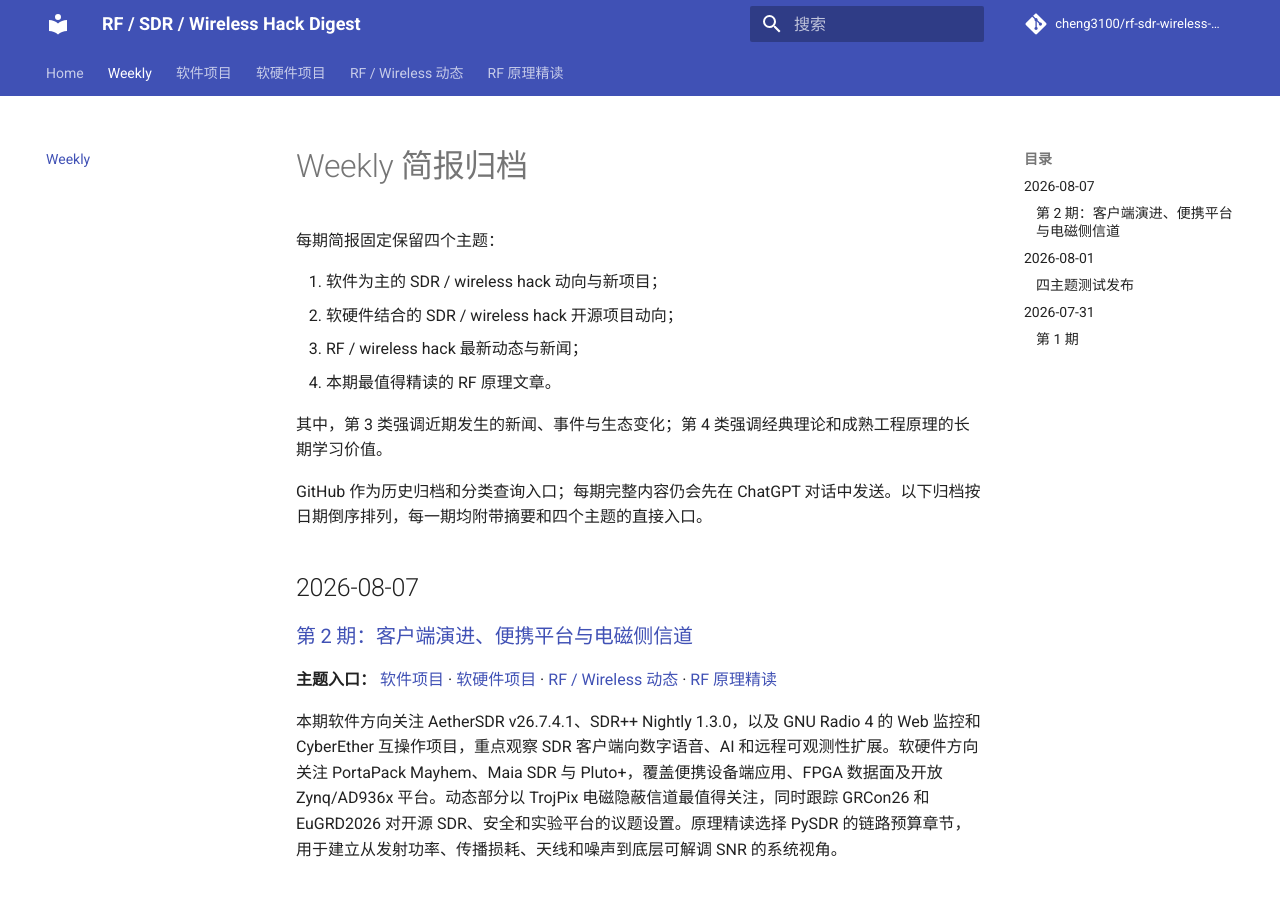
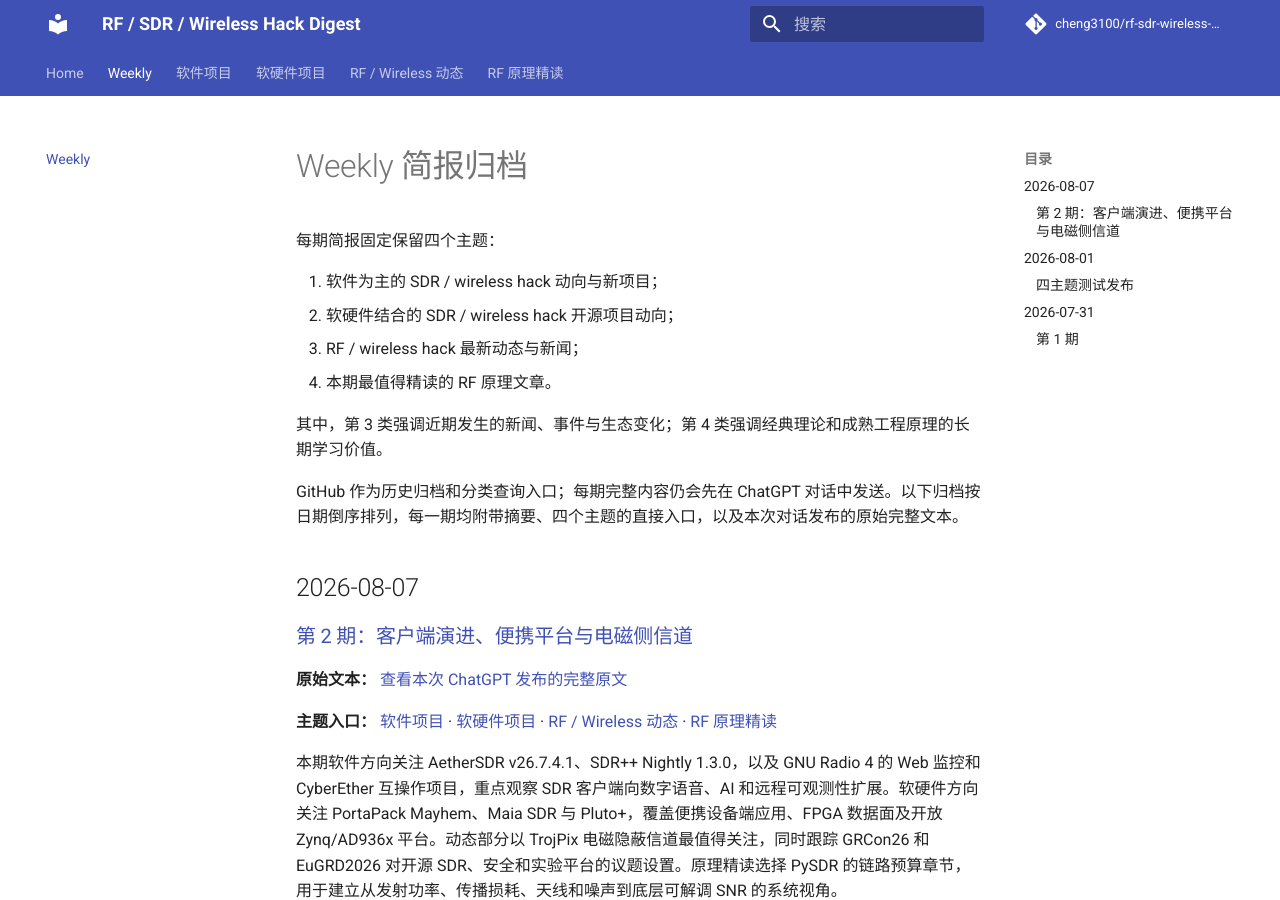
Before and after one commit to cheng3100/rf-sdr-wireless-security-digest, an MkDocs documentation site: the page built from docs/weekly/index.md, in a window 1280 px wide and 900 px high. Built offline with MkDocs 1.6.1 and Material for MkDocs 9.7.7, drawn with Linux system fonts in a browser that asks for light colours; comment, search, counter and statistics services are not loaded.

Commit message:
add raw text links to weekly archive

```diff
--- a/docs/weekly/index.md
+++ b/docs/weekly/index.md
@@ -9,11 +9,13 @@
 
 其中，第 3 类强调近期发生的新闻、事件与生态变化；第 4 类强调经典理论和成熟工程原理的长期学习价值。
 
-GitHub 作为历史归档和分类查询入口；每期完整内容仍会先在 ChatGPT 对话中发送。以下归档按日期倒序排列，每一期均附带摘要和四个主题的直接入口。
+GitHub 作为历史归档和分类查询入口；每期完整内容仍会先在 ChatGPT 对话中发送。以下归档按日期倒序排列，每一期均附带摘要、四个主题的直接入口，以及本次对话发布的原始完整文本。
 
 ## 2026-08-07
 
 ### [第 2 期：客户端演进、便携平台与电磁侧信道](2026-08-07.md)
+
+**原始文本：** [查看本次 ChatGPT 发布的完整原文](../raw/2026-08-07.md)
 
 **主题入口：** [软件项目](2026-08-07.md#software) · [软硬件项目](2026-08-07.md#hardware-software) · [RF / Wireless 动态](2026-08-07.md#news) · [RF 原理精读](2026-08-07.md#fundamentals)
 
```
